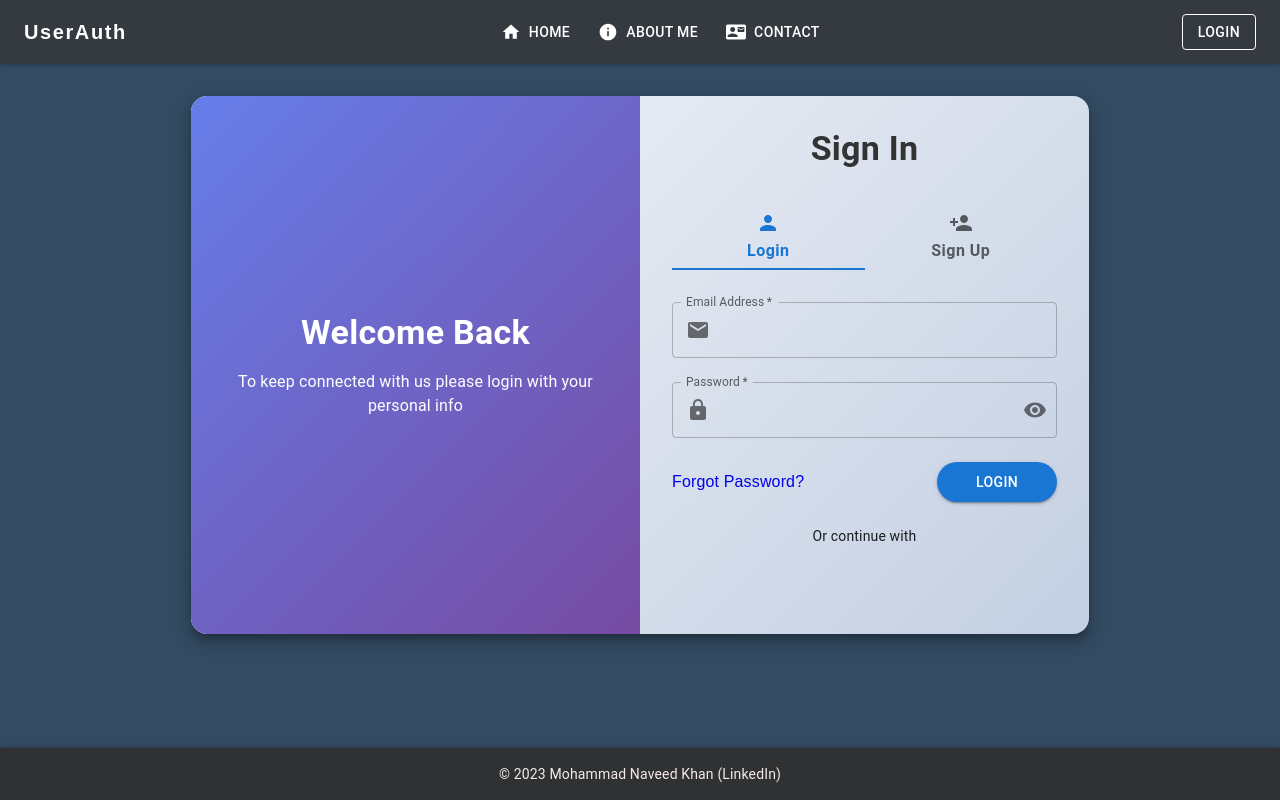
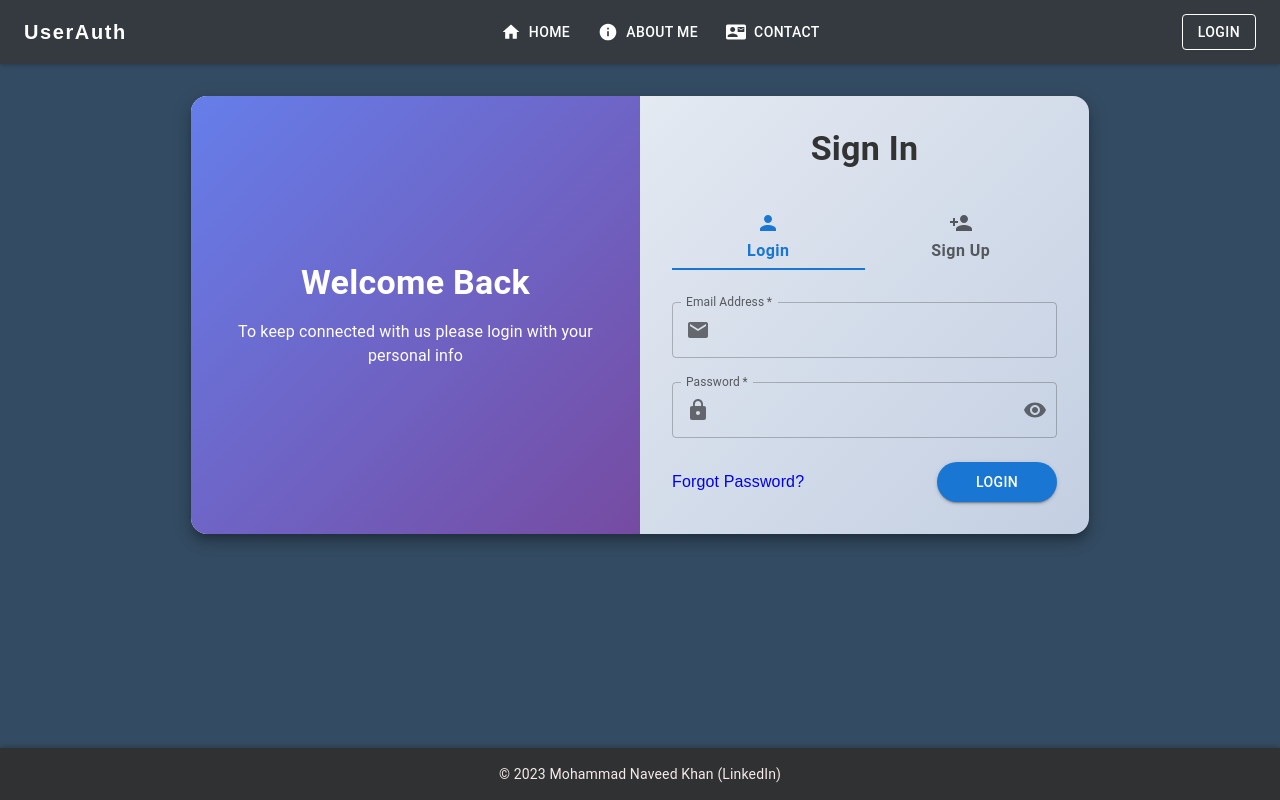
Before and after one commit to naveedkhan1998/user-auth-react, a React (Create React App) app: page /login in a window 1280 px wide. Built offline with nearby package versions, Linux system fonts and the light colour scheme.

Commit message:
remove google login

```diff
--- a/src/pages/auth/LoginReg.js
+++ b/src/pages/auth/LoginReg.js
@@ -123,12 +123,12 @@ const LoginReg = () => {
                   <UserRegistration />
                 </TabPanel>
 
-                <Box sx={{ mt: 3, textAlign: "center" }}>
+                {/* <Box sx={{ mt: 3, textAlign: "center" }}>
                   <Typography variant="body2" sx={{ mb: 2 }}>
                     Or continue with
                   </Typography>
                   <GoogleLoginButton />
-                </Box>
+                </Box> */}
               </Box>
             </Grid>
           </Grid>
```
